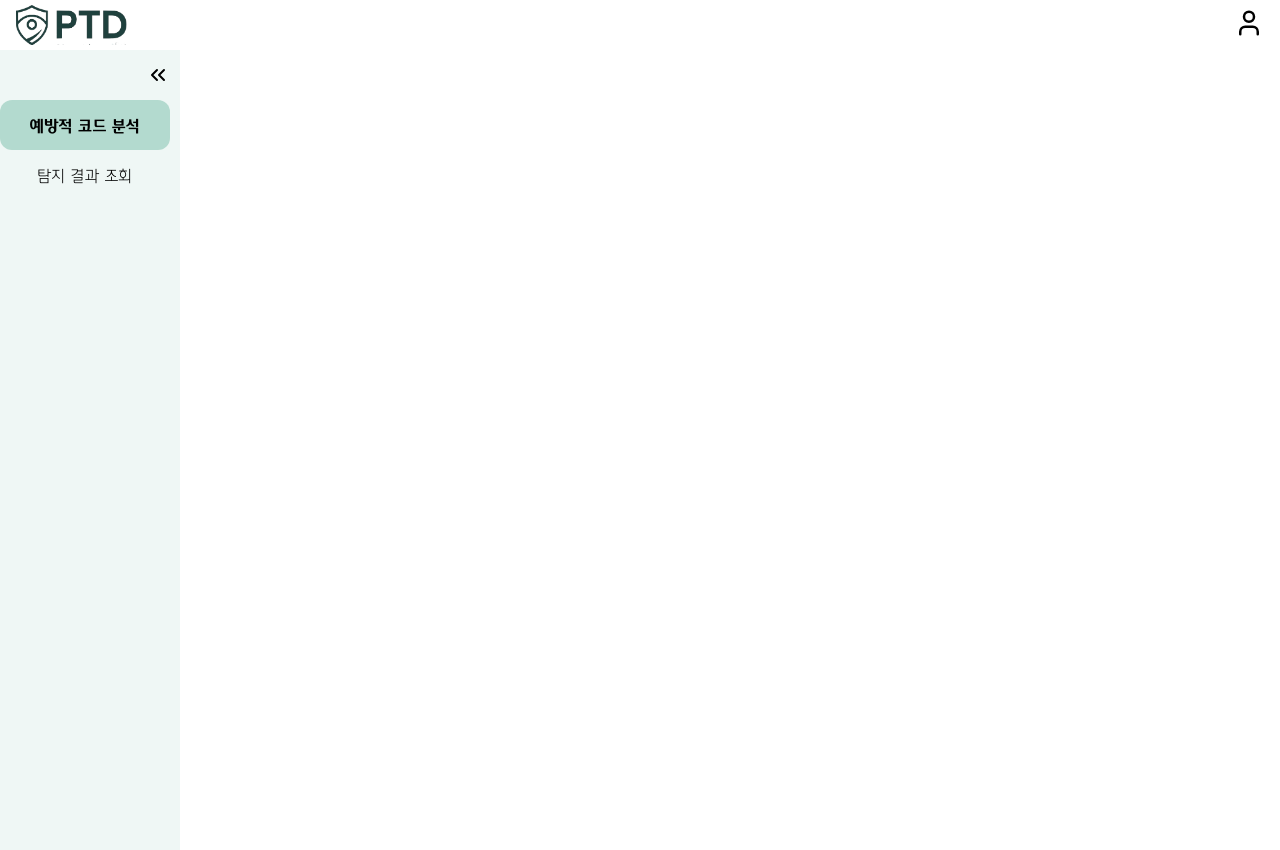
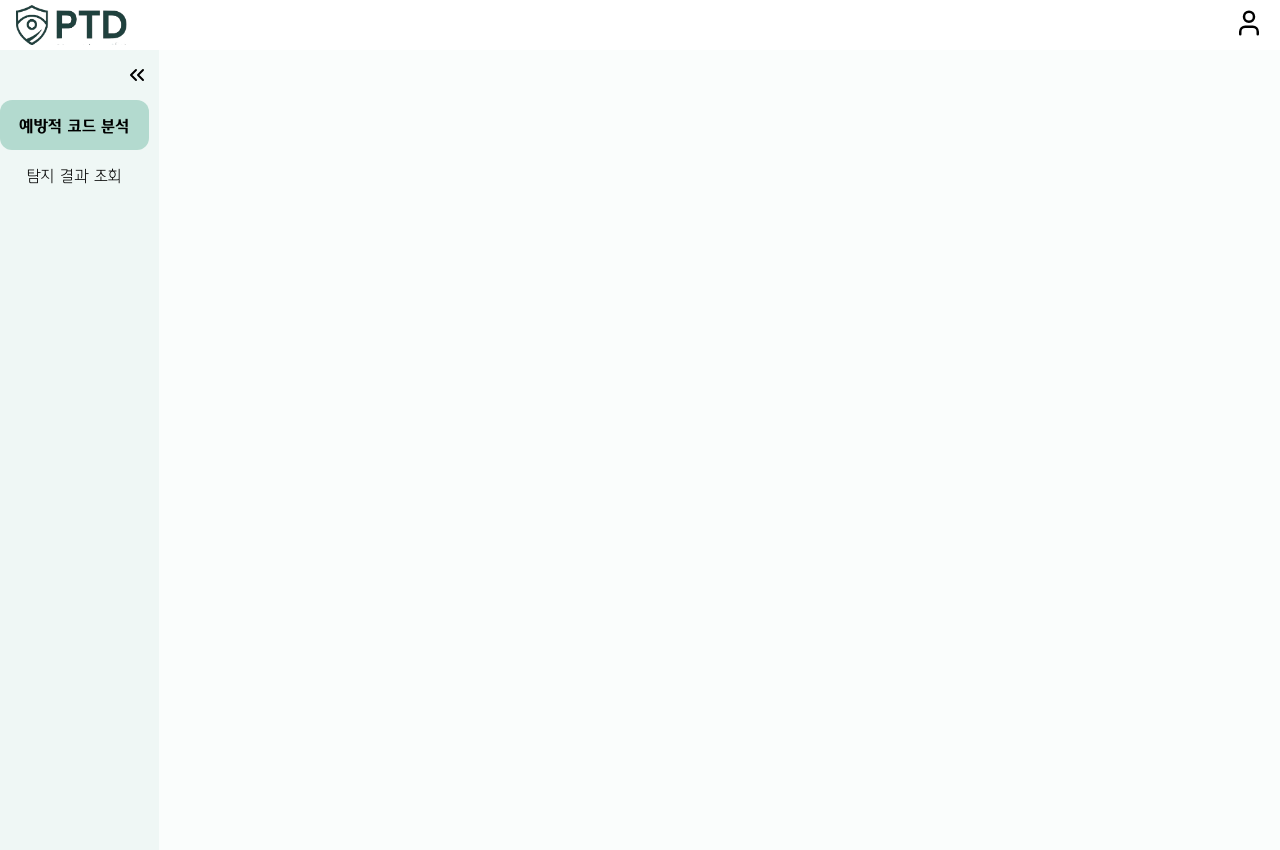
Before and after one commit to BUZZINGPolarBear/Protective-Threat-Detection, a React (Vite) app: page / in a window 1280 px wide. Built offline with nearby package versions, Linux system fonts and the light colour scheme.

Commit message:
Add: main content 패널

```diff
--- a/src/MainFrame/MainFrame.tsx
+++ b/src/MainFrame/MainFrame.tsx
@@ -16,6 +16,7 @@ export function MainFrame() {
 					<User size={30} />
 				</Styled.UserIconWrapper>
 			</Styled.Header>
+			<Styled.ContentWrapper>
 				<Styled.LeftPanel isOpen={isLeftPanelOpen}>
 					<Styled.LeftPanelDiv
 						onClick={() => setIsLeftPanelOpen(!isLeftPanelOpen)}
@@ -39,6 +40,8 @@ export function MainFrame() {
 						{isLeftPanelOpen && <span>탐지 결과 조회</span>}
 					</Styled.LeftPanelBtn>
 				</Styled.LeftPanel>
+				<Styled.MainContent></Styled.MainContent>
+			</Styled.ContentWrapper>
 		</div>
 	);
 }
--- a/src/MainFrame/Styles/styledMainFrame.tsx
+++ b/src/MainFrame/Styles/styledMainFrame.tsx
@@ -67,3 +67,19 @@ export const LeftPanelBtn = styled.div<SelectedBtnProps>`
 	transition: width 0.3s ease-in-out;
 	cursor: pointer;
 `;
+
+export const ContentWrapper = styled.div`
+	display: flex;
+	flex-direction: row;
+	height: calc(100vh - 50px); // 헤더 제외한 높이
+`;
+
+export const MainContent = styled.div`
+	display: flex;
+	flex-direction: column;
+	align-items: center;
+	justify-content: center;
+	width: 100%;
+	height: 100vh;
+	background-color: ${colorTokens.main_green_5};
+`;
```
Lines whose indentation alone changed are shown as unchanged.
